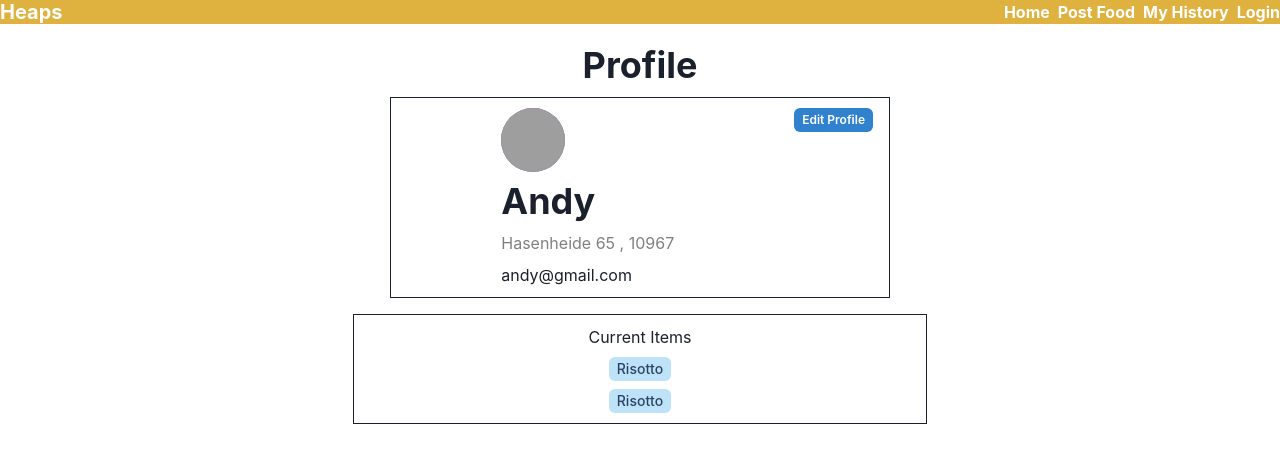
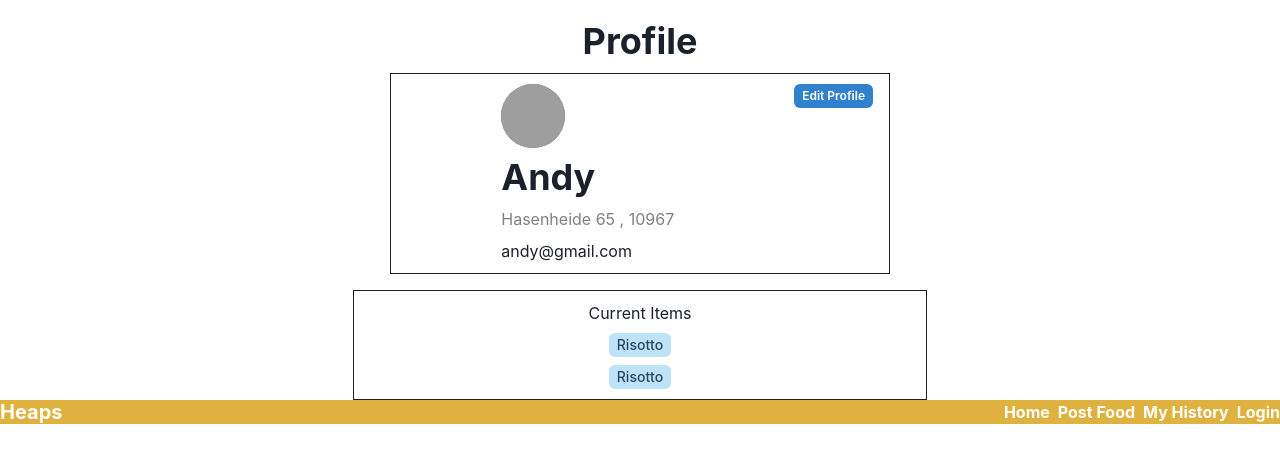
Before and after one commit to braga-felipe/heaps, a Next.js app in the folder client/: page /profile in a window 1280 px wide. Shown: the top 462 px of the page. Built offline with nearby package versions, Linux system fonts and the light colour scheme; grey boxes are pictures that could not be loaded; what urql would draw is missing.

Commit message:
nav below

```diff
--- a/client/src/pages/_app.tsx
+++ b/client/src/pages/_app.tsx
@@ -14,9 +14,8 @@ function MyApp({ Component, pageProps }: AppProps) {
     <ReduxProvider store={store}>
       <Provider value={client}>
         <ChakraProvider theme={customTheme}>
-          <Layout>
-            <Component {...pageProps} />
-          </Layout>
+          <Component {...pageProps} />
+          <Layout />
         </ChakraProvider>
       </Provider>
     </ReduxProvider>
```
